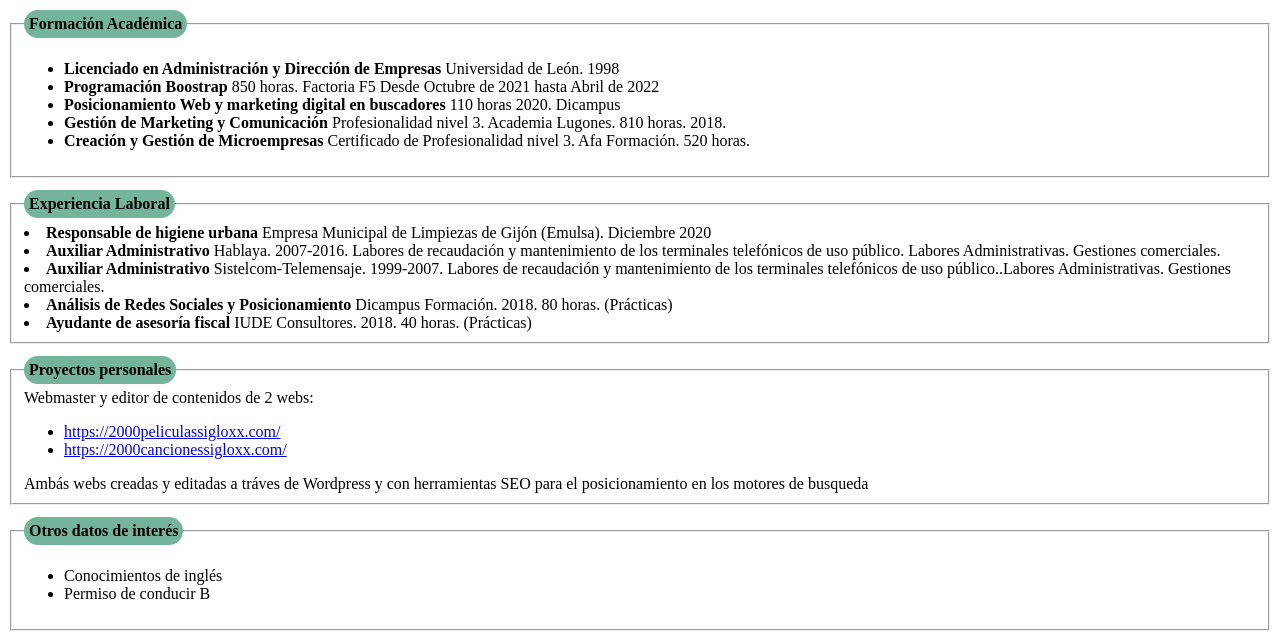
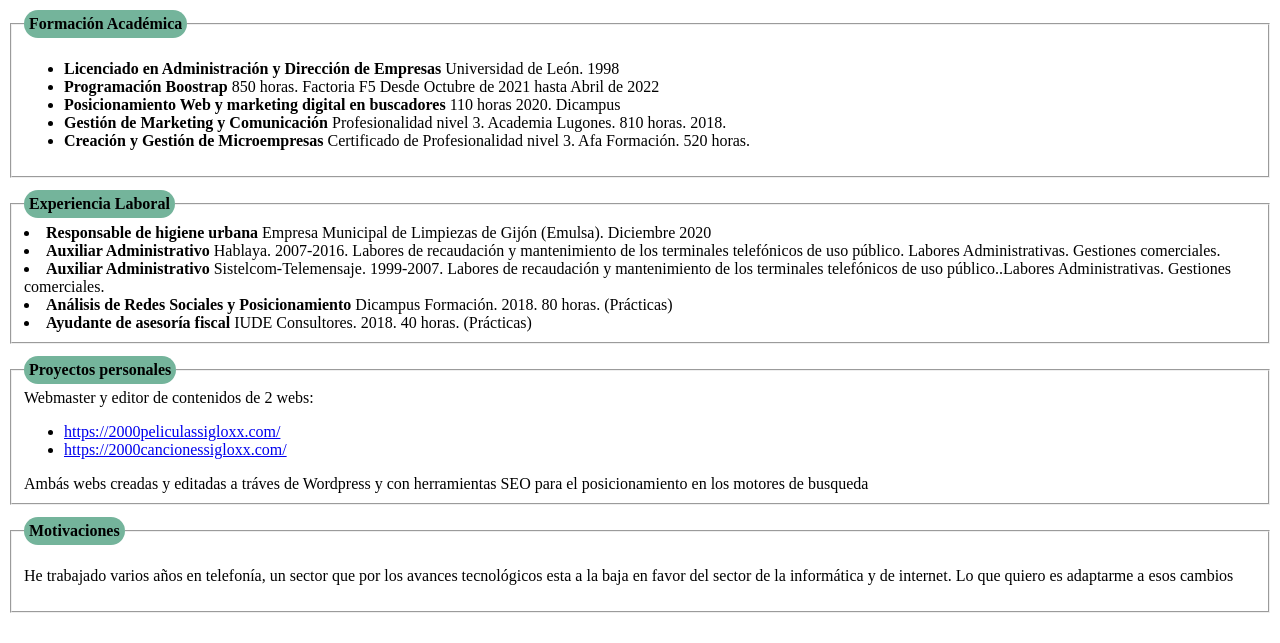
Before and after one commit to franjavi01/Curriculum_fondo_blanco, a plain HTML site: page index.html in a window 1280 px wide. Shown: the part 247-890 px from the top of the page. Drawn offline with Linux system fonts and the light colour scheme.

Commit message:
Second commit

```diff
--- a/index.html
+++ b/index.html
@@ -66,11 +66,10 @@
             Ambás webs creadas y editadas a tráves de Wordpress y con herramientas SEO para el posicionamiento en los motores de busqueda
         </fieldset>
         <fieldset>
-            <legend>Otros datos de interés</legend>
-            <ul>
-                <li>Conocimientos de inglés</li>
-                <li>Permiso de conducir B</li>
-            </ul>
+            <legend>Motivaciones</legend>
+            <div>
+                <p>He trabajado varios años en telefonía, un sector que por los avances tecnológicos esta a la baja en favor del sector de la informática y de internet. Lo que quiero es adaptarme a esos cambios</p>
+            </div>
         </fieldset>
     </div>
 </body>
```
